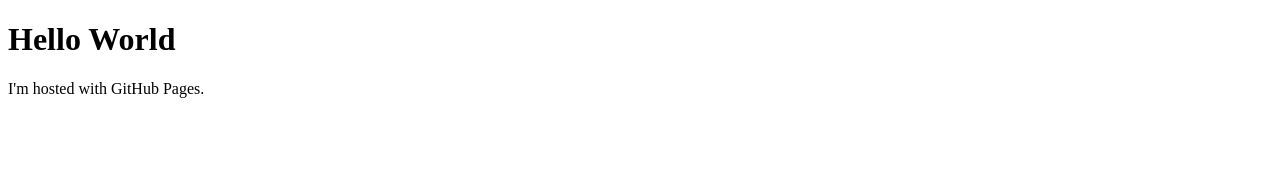
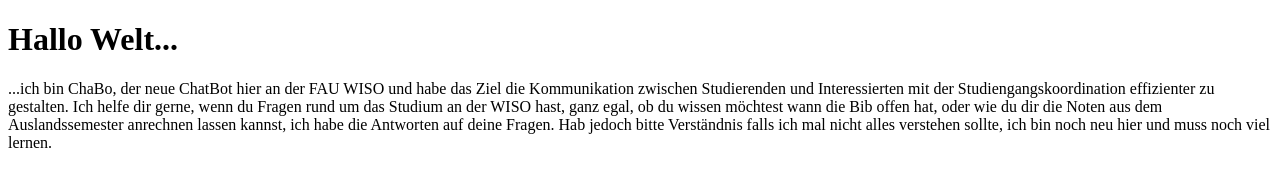
Before and after one commit to david-hoummady/ChaBoFAU, a plain HTML site: page index2.html in a window 1280 px wide. Drawn offline with Linux system fonts and the light colour scheme.

Commit message:
Update index2.html

```diff
--- a/index2.html
+++ b/index2.html
@@ -4,7 +4,10 @@
   <title>ChaBoFAU.Github.io</title>
 </head>
 <body>
-<h1>Hello World</h1>
-<p>I'm hosted with GitHub Pages.</p>
+<h1>Hallo Welt...</h1>
+<p>
+...ich bin ChaBo, der neue ChatBot hier an der FAU WISO und habe das Ziel die Kommunikation zwischen Studierenden und Interessierten mit der Studiengangskoordination effizienter zu gestalten.
+Ich helfe dir gerne, wenn du Fragen rund um das Studium an der WISO hast, ganz egal, ob du wissen möchtest wann die Bib offen hat, oder wie du dir die Noten aus dem Auslandssemester anrechnen lassen kannst, ich habe die Antworten auf deine Fragen.
+Hab jedoch bitte Verständnis falls ich mal nicht alles verstehen sollte, ich bin noch neu hier und muss noch viel lernen.</p>
 </body>
 </html>
```
